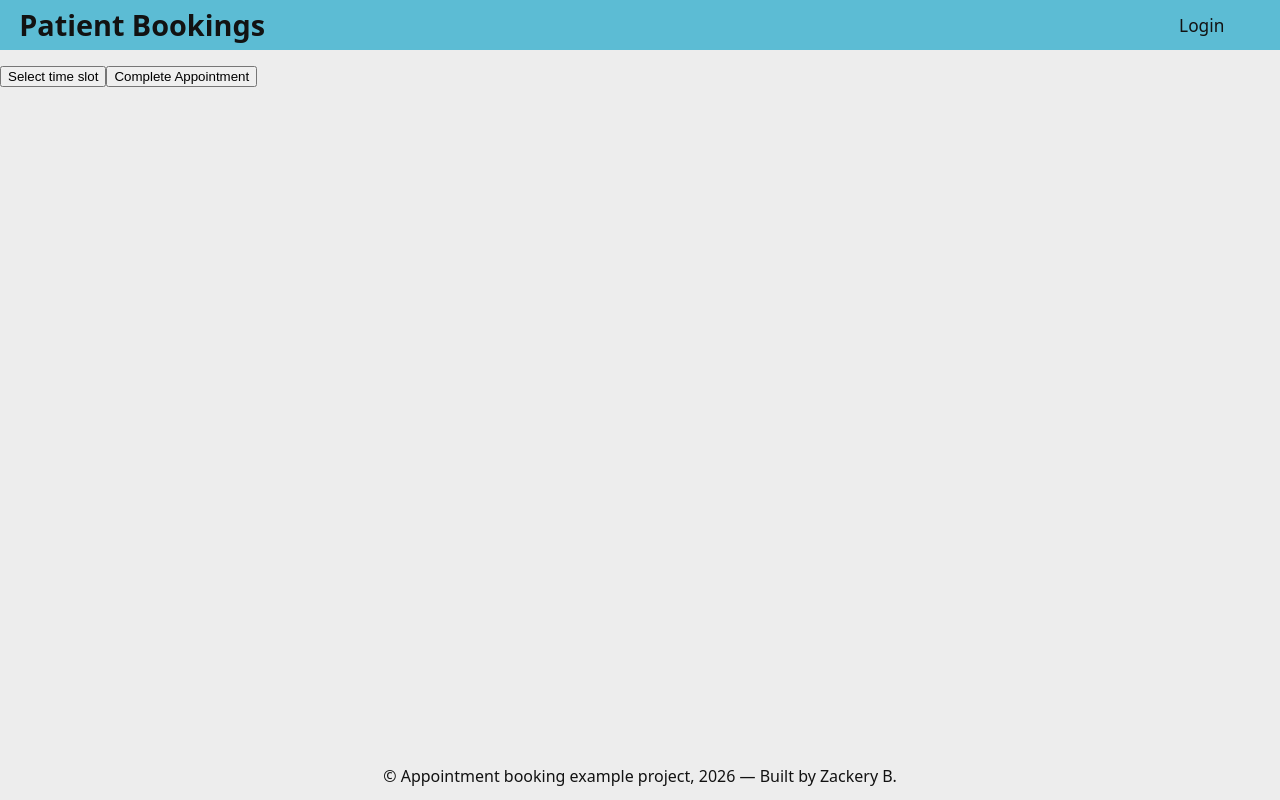
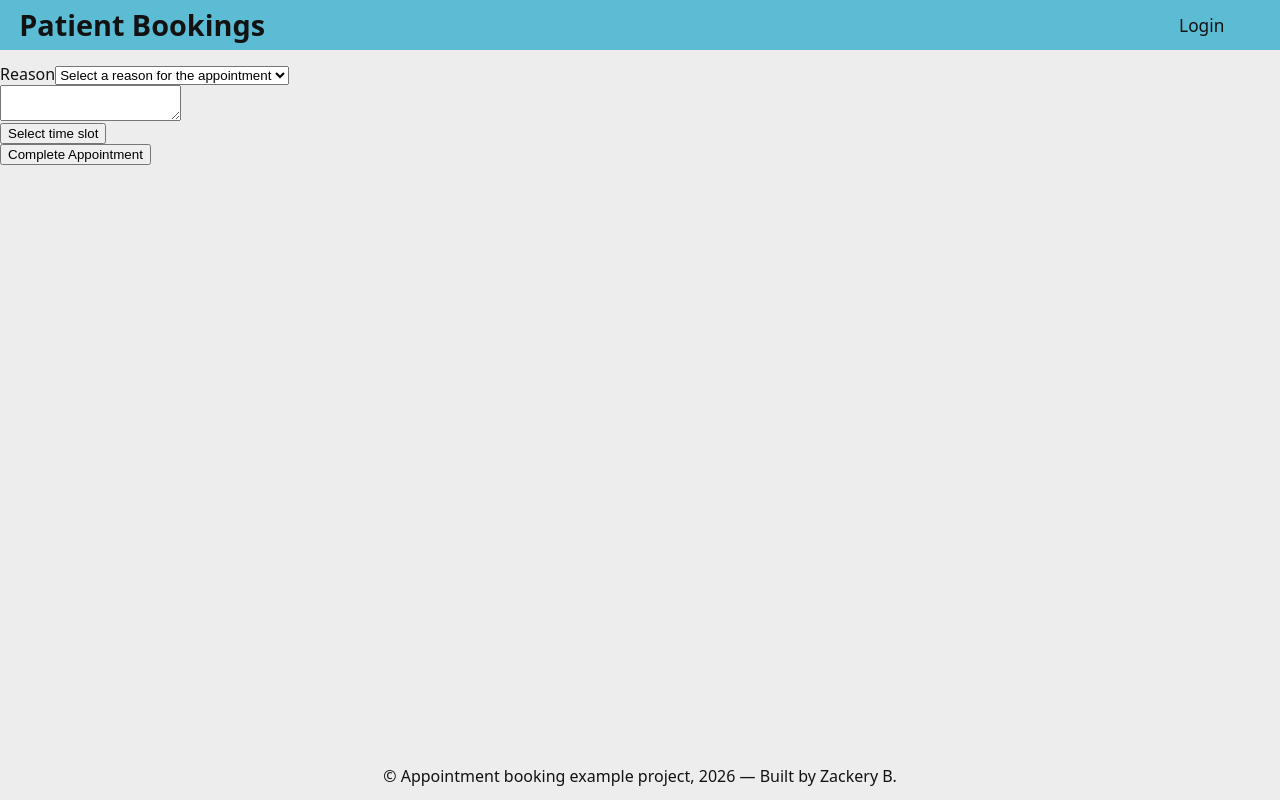
Before and after one commit to Zackery-B/Appointment-Booking, a React (Vite) app in the folder Client/: page /appointments/book in a window 1280 px wide. Built offline with nearby package versions, Linux system fonts and the light colour scheme; no server answers.

Commit message:
Add updatable form to book appointments

```diff
--- a/Client/src/routes/BookAppointmentsPage.tsx
+++ b/Client/src/routes/BookAppointmentsPage.tsx
@@ -1,6 +1,7 @@
 import { useAuth } from "../contexts/AuthContext";
 import { useNavigate } from "react-router";
-import { useState, useEffect, type SubmitEvent} from "react";
+import { useState, useEffect } from "react";
+import type { SubmitEvent, ChangeEvent} from "react";
 import TimeSlotSelector from "../components/TimeSlotSelector";
 import Drawer from "../components/Drawer";
 import { type TimeSlot } from "../types/types";
@@ -13,7 +14,12 @@ export default function BookAppointmentPage() {
     const [timeSlots, setTimeSlots] = useState<TimeSlot[]>([]);
     const [selectedSlot, setSelectedSlot] = useState<TimeSlot|null>(null);
 
-    // make sure user is logged then in on page load
+    const [formData, setFormData] = useState({
+        reason: "",
+        details: "",
+    });
+
+    // on page load, make sure user is logged in then get time slots
     useEffect(() => {
         //if (user == null)  // removed for testing --------------------- testing
             //navigate('/login');
@@ -33,6 +39,15 @@ export default function BookAppointmentPage() {
         });
     }
 
+    // updates form data when its changed in the form
+    function updateFormData(ev: ChangeEvent<HTMLInputElement | HTMLSelectElement | HTMLTextAreaElement>) {
+        const changedName = ev.target.name;
+        const newValue = ev.target.value;
+        setFormData((prevData) => {
+            return { ...prevData, [changedName]: newValue };
+        });
+    }
+
     // handle form submission
     function handleSubmit(submission: SubmitEvent<HTMLFormElement>){
         submission.preventDefault();
@@ -43,6 +58,28 @@ export default function BookAppointmentPage() {
     return(
     <section className = "BookAppointmentPage">
         <form onSubmit={handleSubmit}>
+            <div>
+                <label htmlFor="reason">Reason</label>
+                <select
+                name="reason"
+                id="reason"
+                value={formData.reason}
+                onChange={updateFormData}
+                >
+                    <option value="">Select a reason for the appointment</option>
+                    <option value="client">Client</option>
+                    <option value="doctor">Doctor</option>
+                </select>
+            </div>
+            <div>
+                <textarea
+                name="details"
+                id="details"
+                value={formData.details}
+                onChange={updateFormData}
+                ></textarea>
+            </div>
+            <div>
                 <button type="button" onClick={() => setDrawerOpen(true)} >
                     {(selectedSlot == null) ? (
                         <p>Select time slot</p>
@@ -53,6 +90,7 @@ export default function BookAppointmentPage() {
                         </>
                     )}
                 </button>
+            </div>
             <button>Complete Appointment</button>
         </form>
 
```
Lines whose indentation alone changed are shown as unchanged.
